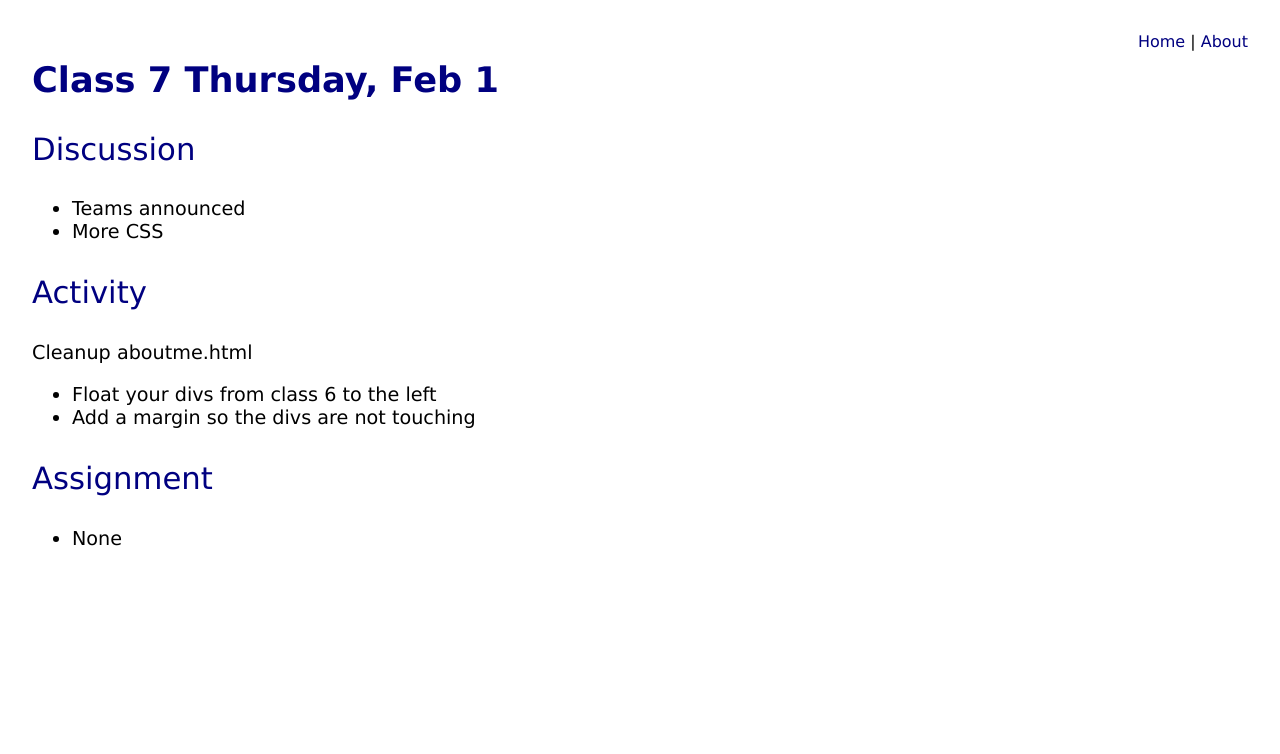
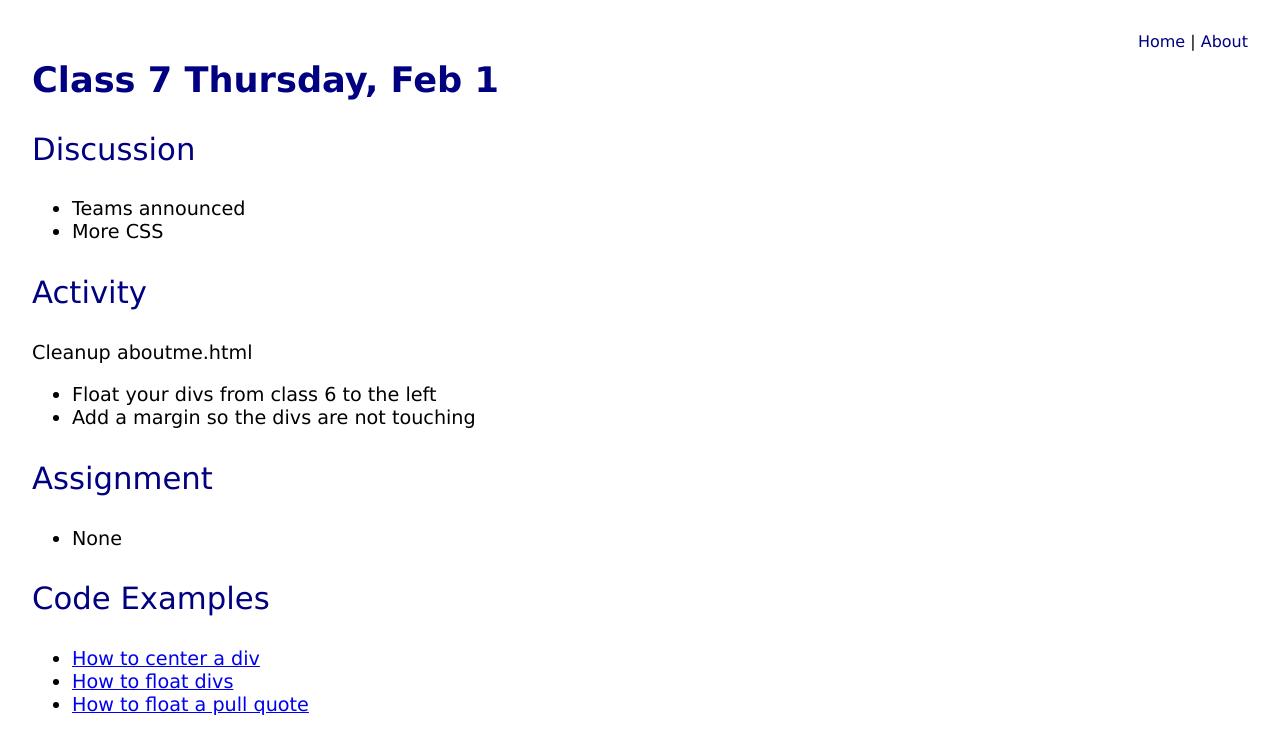
Before and after one commit to UAAppClass/uaappclass.github.io, a Jekyll site: the page built from _posts/2016-1-1-Class-07.md, in a window 1280 px wide. Shown: the top 754 px of the page. Built offline with Jekyll 4.4.1, drawn with Linux system fonts in a browser that asks for light colours.

Commit message:
Added three examples from Code Pen

```diff
--- a/_posts/2016-1-1-Class-07.md
+++ b/_posts/2016-1-1-Class-07.md
@@ -17,3 +17,9 @@ Cleanup aboutme.html
 ### Assignment
 
 * None
+
+### Code Examples
+
+* [How to center a div](https://codepen.io/rwisner/pen/ddYZgY)
+* [How to float divs](https://codepen.io/rwisner/pen/XZmVrL)
+* [How to float a pull quote](https://codepen.io/rwisner/pen/ZrbKwa)
```
